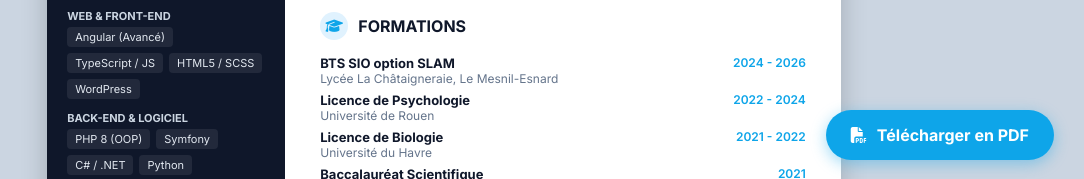
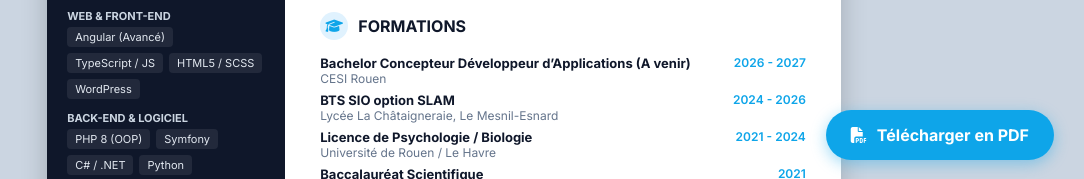
Before and after one commit to Scoopidoox/cv-moi, a website: page index.html in a window 1280 px wide. Shown: the part 610-789 px from the top of the page, without its empty margins (196-1280 px from the left). Drawn offline with Linux system fonts and the light colour scheme.

Commit message:
ajout formation CESI

```diff
--- a/cv.html
+++ b/index.html
@@ -297,6 +297,14 @@
 
                     <div class="edu-item">
                         <div>
+                            <div class="edu-diploma">Bachelor Concepteur Développeur d’Applications (A venir)</div>
+                            <div class="edu-school">CESI Rouen</div>
+                        </div>
+                        <div class="edu-year">2026 - 2027</div>
+                    </div>
+
+                    <div class="edu-item">
+                        <div>
                             <div class="edu-diploma">BTS SIO option SLAM</div>
                             <div class="edu-school">Lycée La Châtaigneraie, Le Mesnil-Esnard</div>
                         </div>
@@ -305,18 +313,10 @@
 
                     <div class="edu-item">
                         <div>
-                            <div class="edu-diploma">Licence de Psychologie</div>
-                            <div class="edu-school">Université de Rouen</div>
+                            <div class="edu-diploma">Licence de Psychologie / Biologie</div>
+                            <div class="edu-school">Université de Rouen / Le Havre</div>
                         </div>
-                        <div class="edu-year">2022 - 2024</div>
-                    </div>
-
-                    <div class="edu-item">
-                        <div>
-                            <div class="edu-diploma">Licence de Biologie</div>
-                            <div class="edu-school">Université du Havre</div>
-                        </div>
-                        <div class="edu-year">2021 - 2022</div>
+                        <div class="edu-year">2021 - 2024</div>
                     </div>
 
                     <div class="edu-item">
```
Also changed, not shown: cv.yaml (+6 -6 lines).
